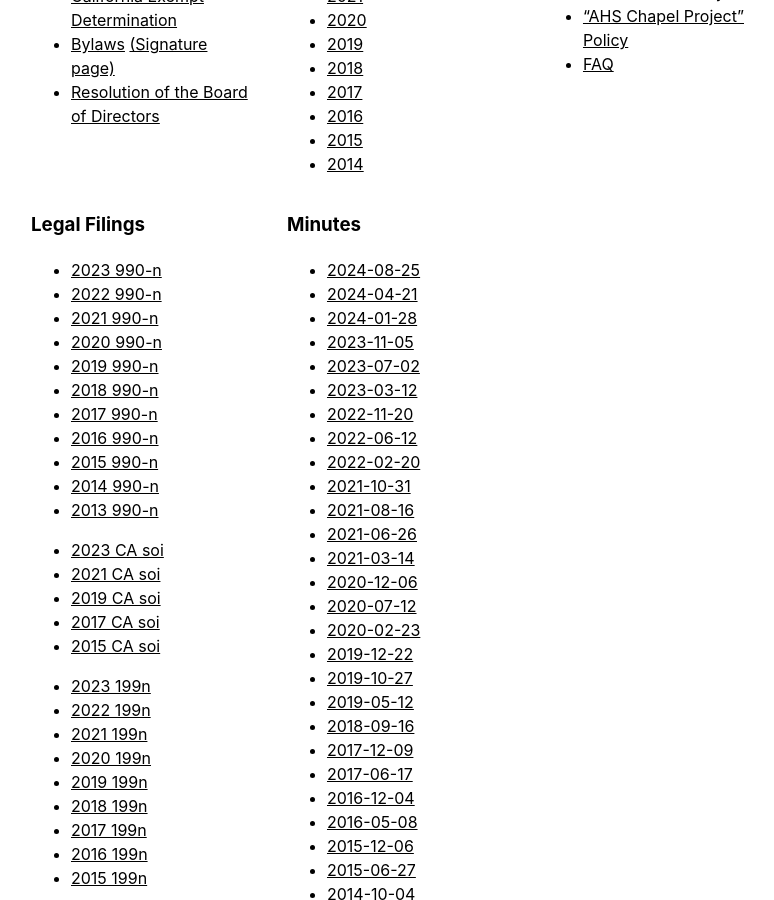
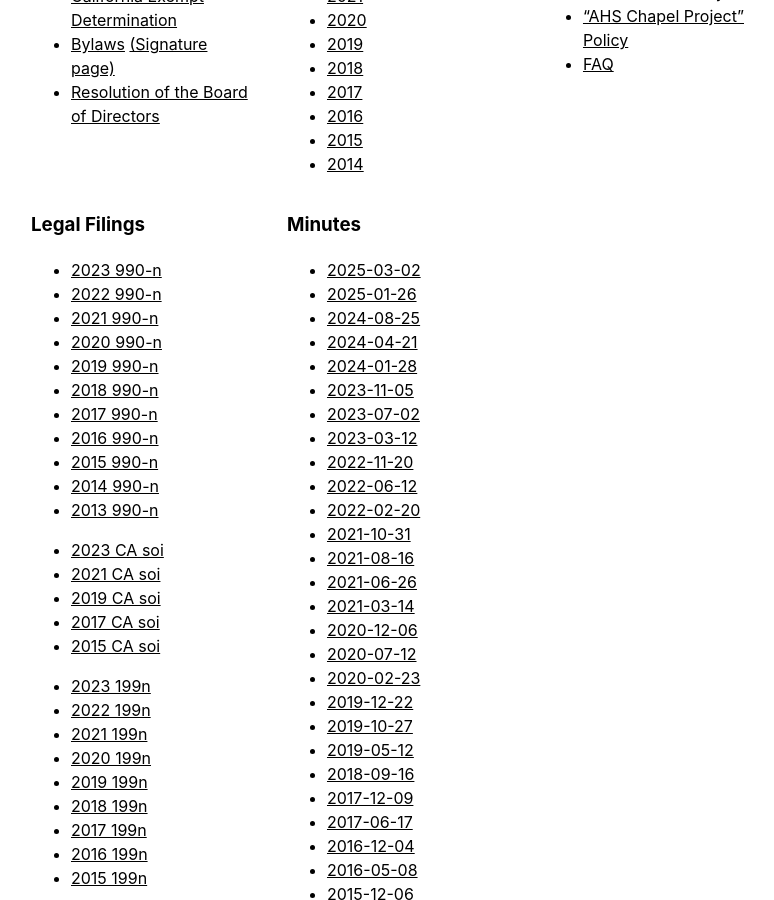
Before and after one commit to ahsef/ahsef.github.io, a Jekyll site: the page built from _pages/about.html, in a window 1280 px wide and 900 px high, scrolled down 3568 px. Shown: the whole window, without its empty margins (241-1015 px from the left). Built offline with Jekyll 4.4.1, drawn with Linux system fonts in a browser that asks for light colours.

Commit message:
Update about.html to add 2025 minutes

```diff
--- a/_pages/about.html
+++ b/_pages/about.html
@@ -379,6 +379,8 @@ $277 - Mungai Eric Mbugua
     <div class="w3-container w3-third">
         <h3>Minutes</h3>
         <ul>
+		<li><a href="/minutes/20250302.pdf">2025-03-02</a></li>
+		<li><a href="/minutes/20250126.pdf">2025-01-26</a></li>
 		<li><a href="/minutes/20240825.pdf">2024-08-25</a></li>
 		<li><a href="/minutes/20240421.pdf">2024-04-21</a></li>
 		<li><a href="/minutes/20240128.pdf">2024-01-28</a></li>
```
